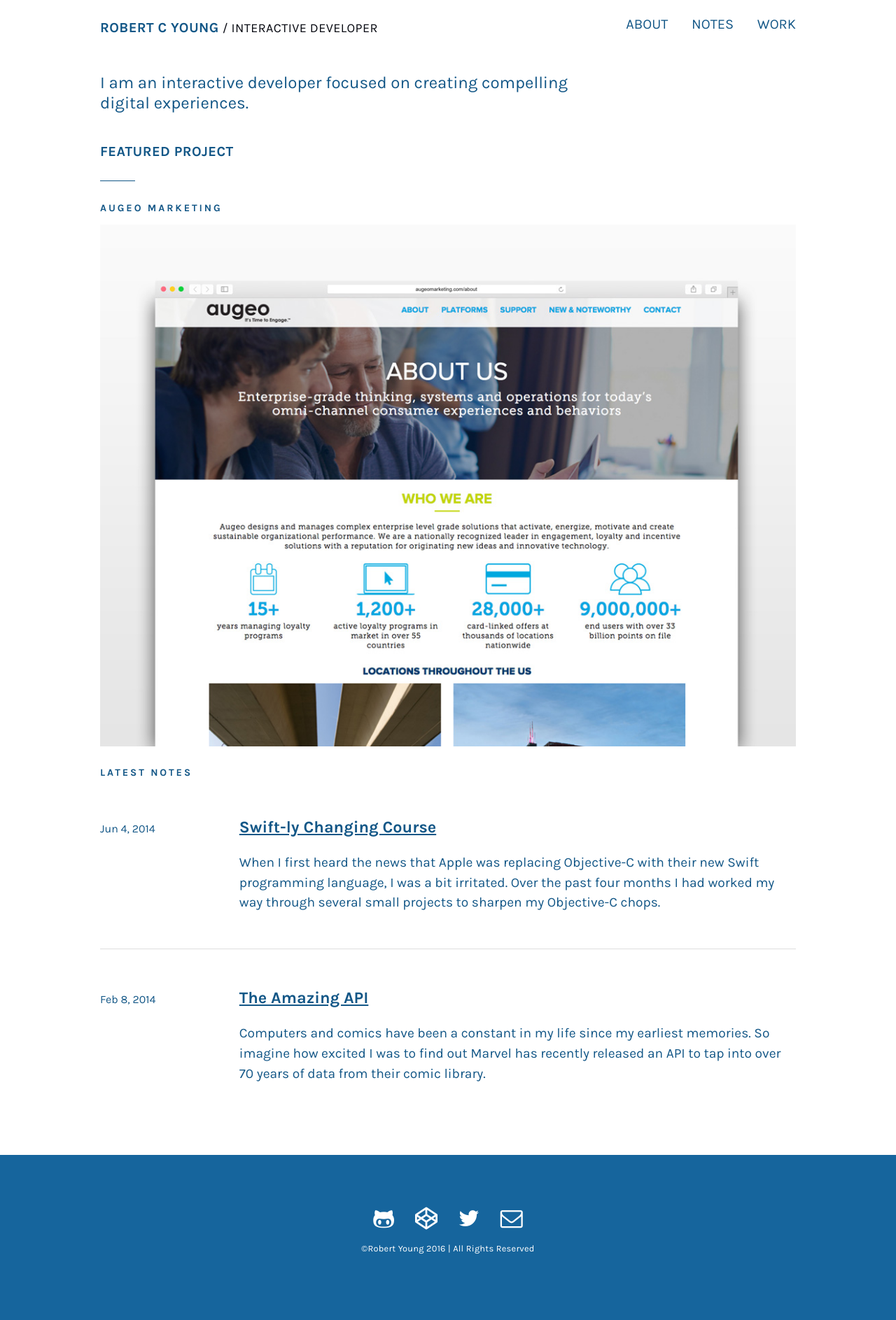
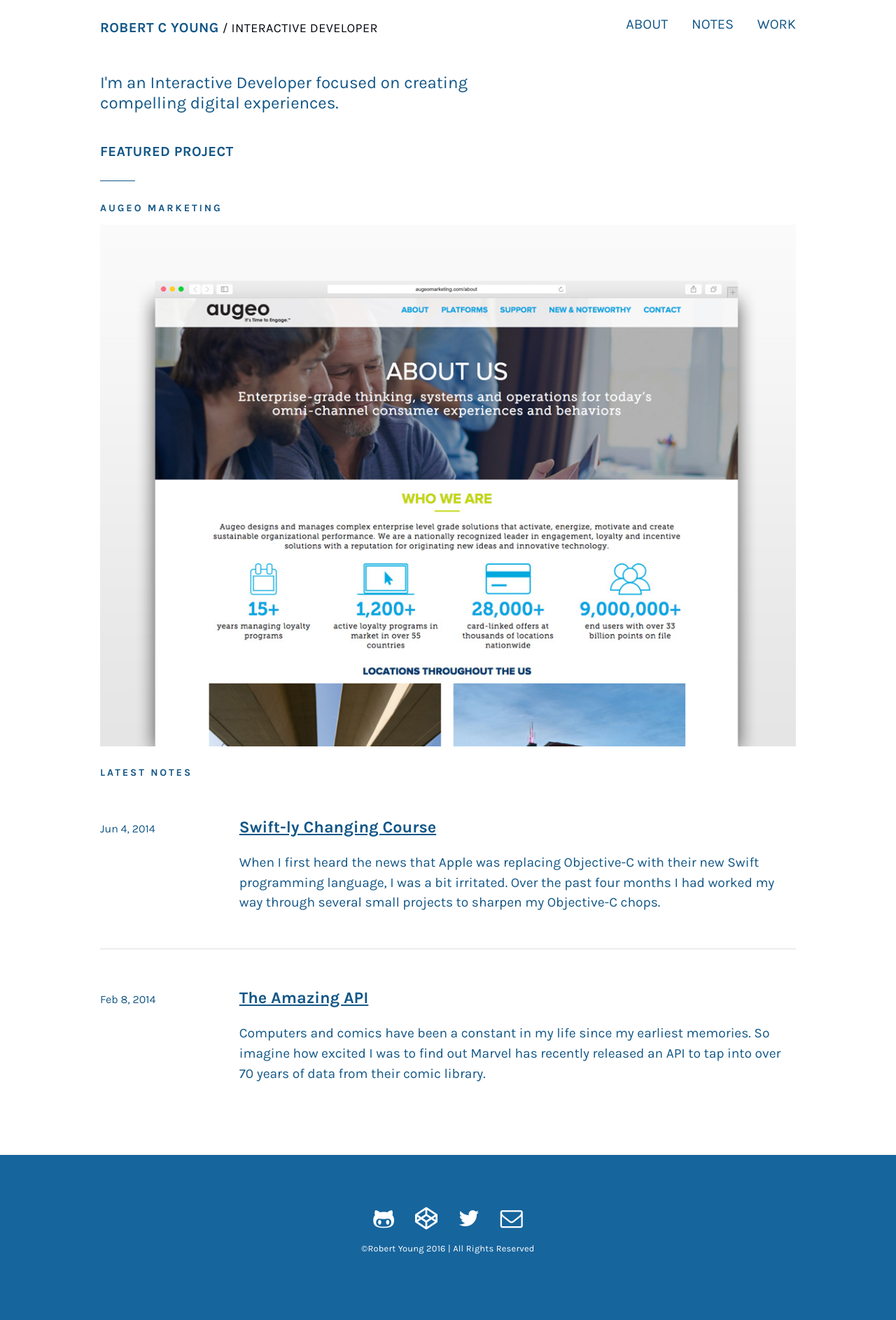
Before and after one commit to ryoungz/robblog, a Jekyll site: the page built from index.html, in a window 1280 px wide. Shown: the whole page at 70% size. Built offline with Jekyll 4.4.1, drawn with Linux system fonts in a browser that asks for light colours; nearby versions of some CDN libraries.

Commit message:
Captialize Interactive Developer. Reduce with of header-description.

```diff
--- a/_sass/_layout.scss
+++ b/_sass/_layout.scss
@@ -52,7 +52,7 @@
 
 .header-description {
     font-size: 1.5em;
-    max-width: 30em;
+    max-width: 24em;
 }
 
 .header-link {
--- a/index.html
+++ b/index.html
@@ -4,7 +4,7 @@
 
 <div class="site-content">
 	<div class="container">
-		<p class="header-description">I am an interactive developer focused on creating compelling digital experiences.</p>
+		<p class="header-description">I'm an Interactive Developer focused on creating compelling digital experiences.</p>
 	</div>
 
 	<section class="main-featured">
```
